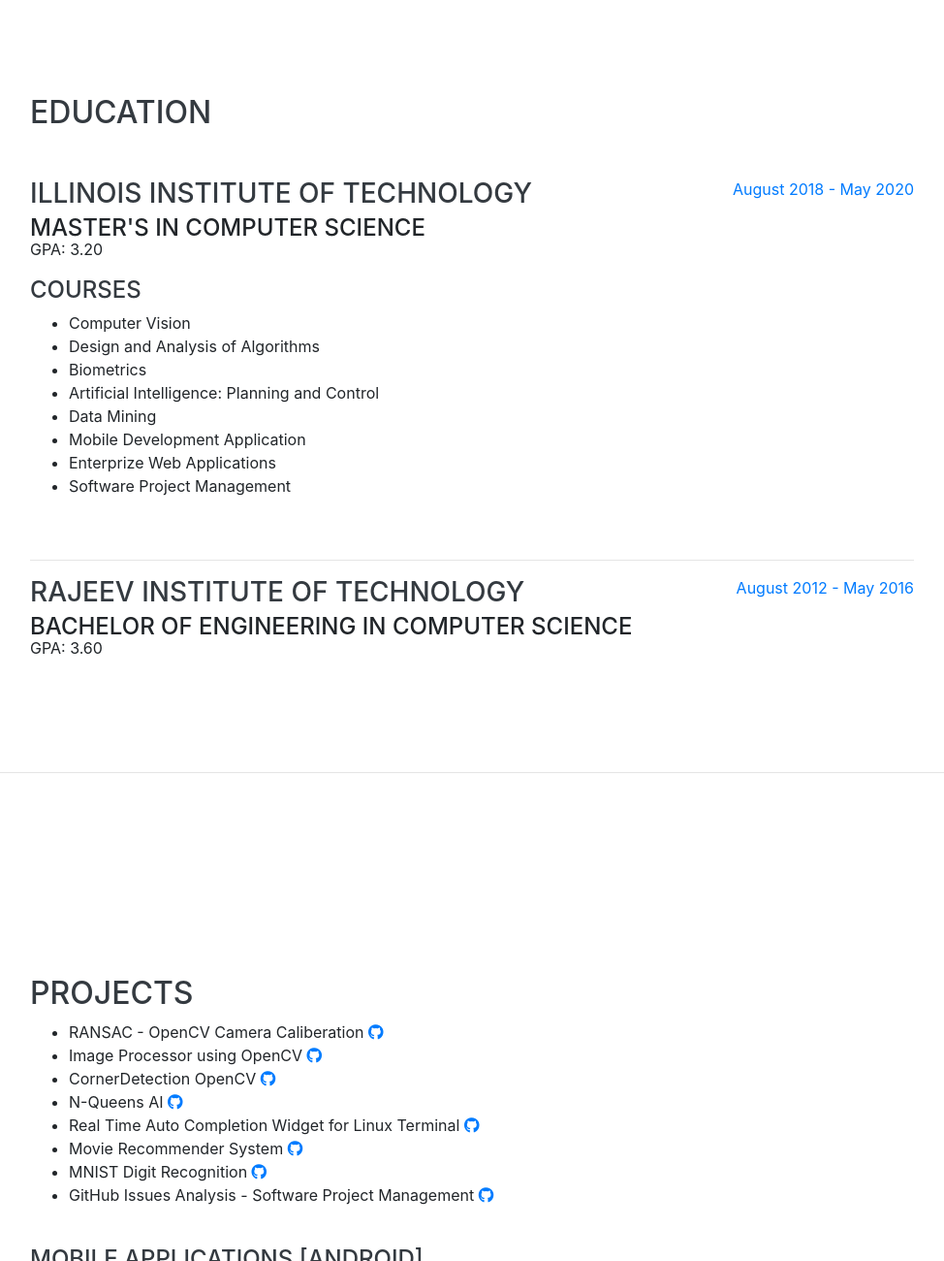
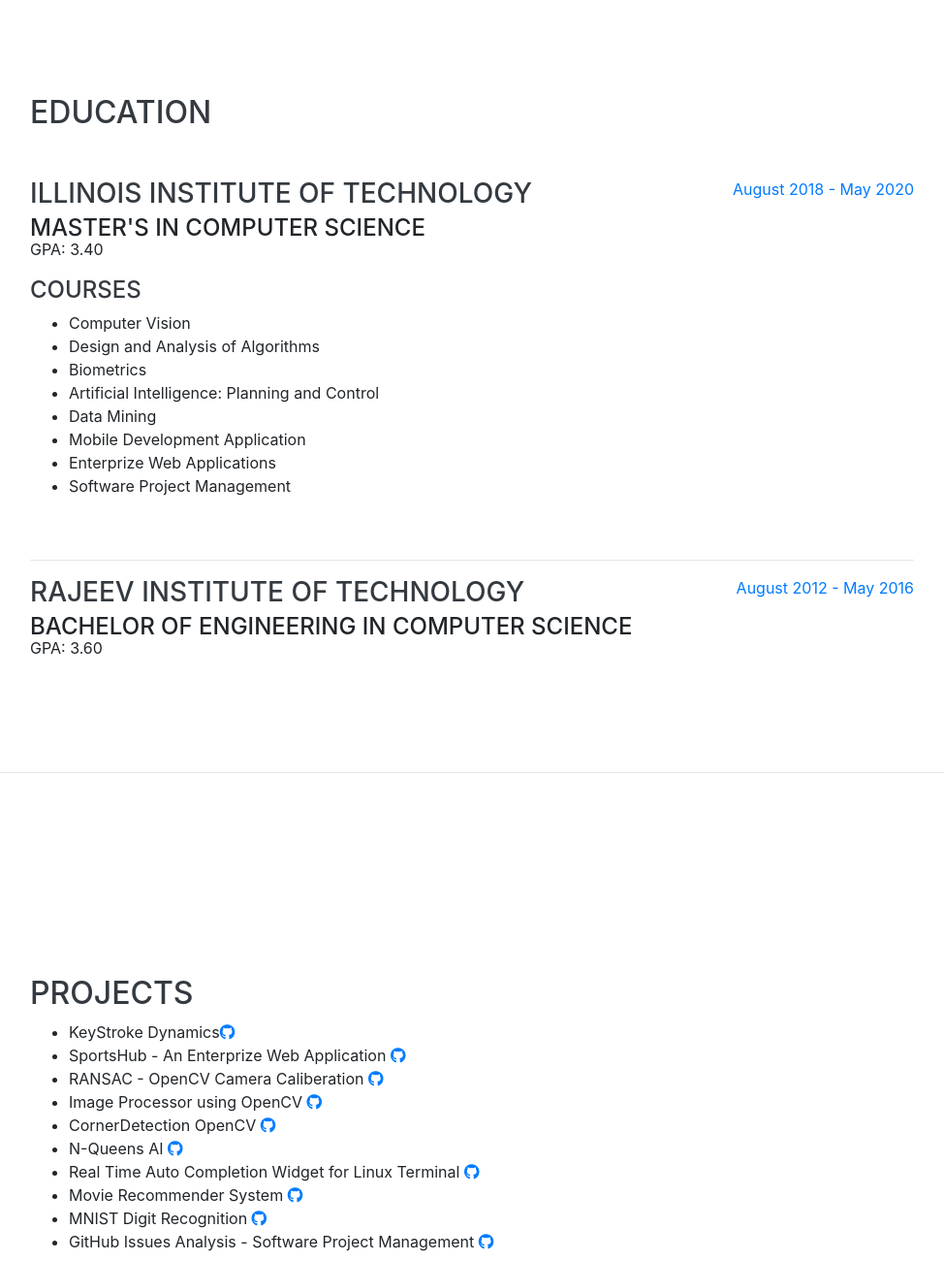
Before and after one commit to rakshithca/Rakshith-Portfolio, a website with bundled scripts: page index.html in a window 1280 px wide. Shown: the part 2008-3308 px from the top of the page at 97% size, without its empty margins (289-1263 px from the left). Built offline with nearby package versions, Linux system fonts and the light colour scheme; a web font is replaced by a local one.

Commit message:
GPA, projects update Fall 2019

```diff
--- a/index.html
+++ b/index.html
@@ -199,7 +199,7 @@
           <div class="resume-content">
             <h3 class="mb-0">Illinois Institute of Technology</h3>
             <div class="subheading mb-3">Master's in Computer Science</div>
-            <p class="gpa">GPA: 3.20</p>
+            <p class="gpa">GPA: 3.40</p>
 
 
         <!-- <section class="resume-section p-3 p-lg-5 d-flex align-items-center" id="courses">
@@ -246,6 +246,8 @@
             <br><br><br><br><br><br><br><br><br>
           <h2 class="mb-projects">PROJECTS</h2>
           <ul>
+            <li>KeyStroke Dynamics<a href="https://github.com/rakshithca/KeyStroke-Dynamics"><i class="fab fa-github"></i></a></li>
+            <li>SportsHub - An Enterprize Web Application <a href="https://github.com/rakshithca/Sports-Hub"><i class="fab fa-github"></i></a></li>
             <li>RANSAC - OpenCV Camera Caliberation <a href="https://github.com/rakshithca/RANSAC-OpenCV-Camera-Caliberation"><i class="fab fa-github"></i></a></li>
             <li>Image Processor using OpenCV <a href="https://github.com/rakshithca/Image-Processor-Computer-Vision "><i class="fab fa-github"></i></a></li>
             <li>CornerDetection OpenCV <a href="https://github.com/rakshithca/Corner-Detection-OpenCV"><i class="fab fa-github"></i></a></li>
```
